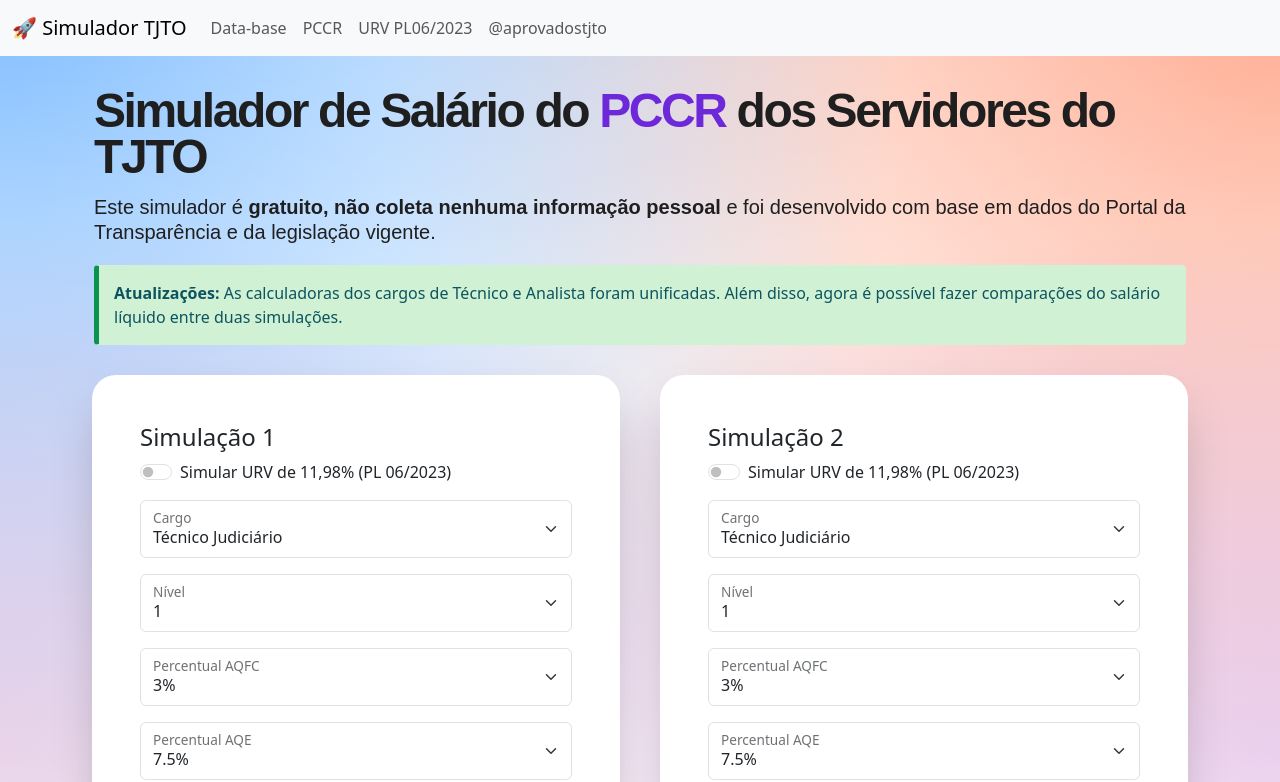
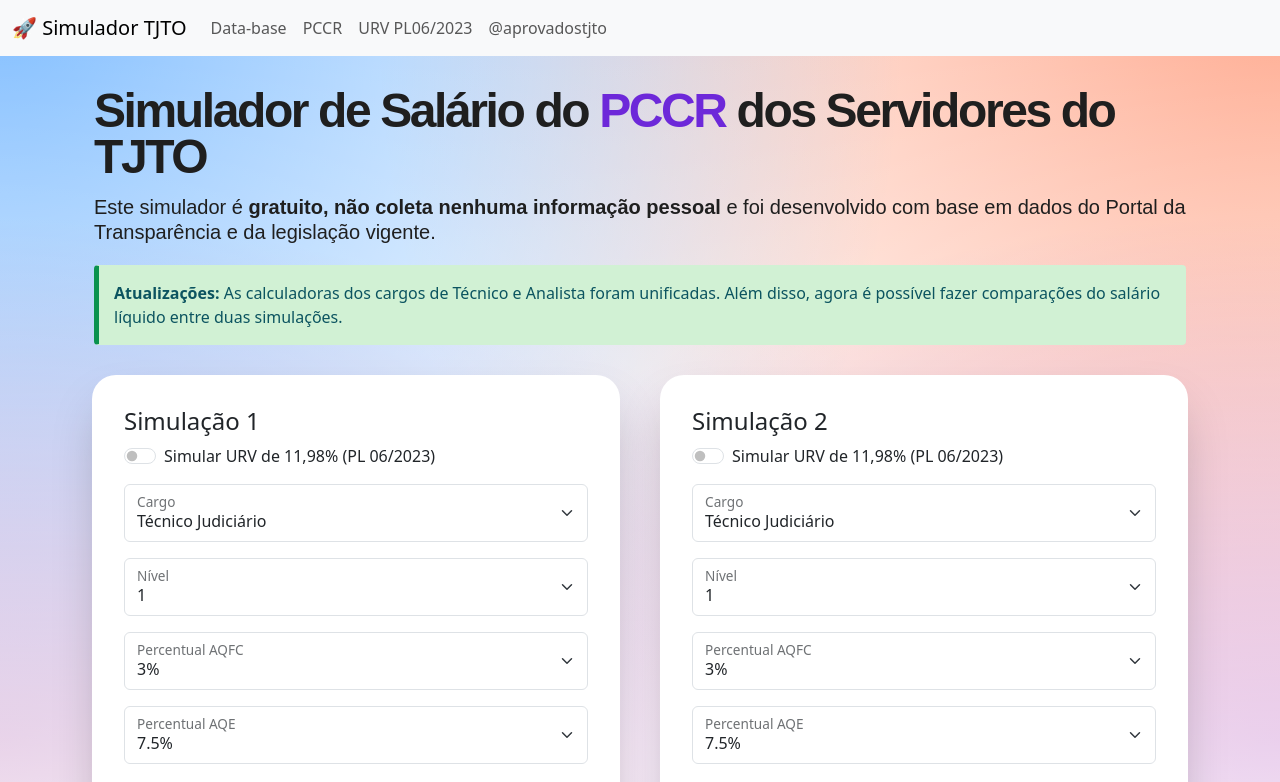
Before and after one commit to guilhermeoq/carreira-tjto, a Vue app: page / in a window 1280 px wide. Shown: the top 782 px of the page. Built offline with nearby package versions, Linux system fonts and the light colour scheme.

Commit message:
Fix padding calculator

```diff
--- a/src/components/Calculadora.vue
+++ b/src/components/Calculadora.vue
@@ -327,7 +327,7 @@ export default {
 <style scoped>
 .calculator {
   flex: 1;
-  padding: 3em;
+  padding: 2em;
   margin: 10px;
   border-radius: 1.5em;
   background-color: white;
```
